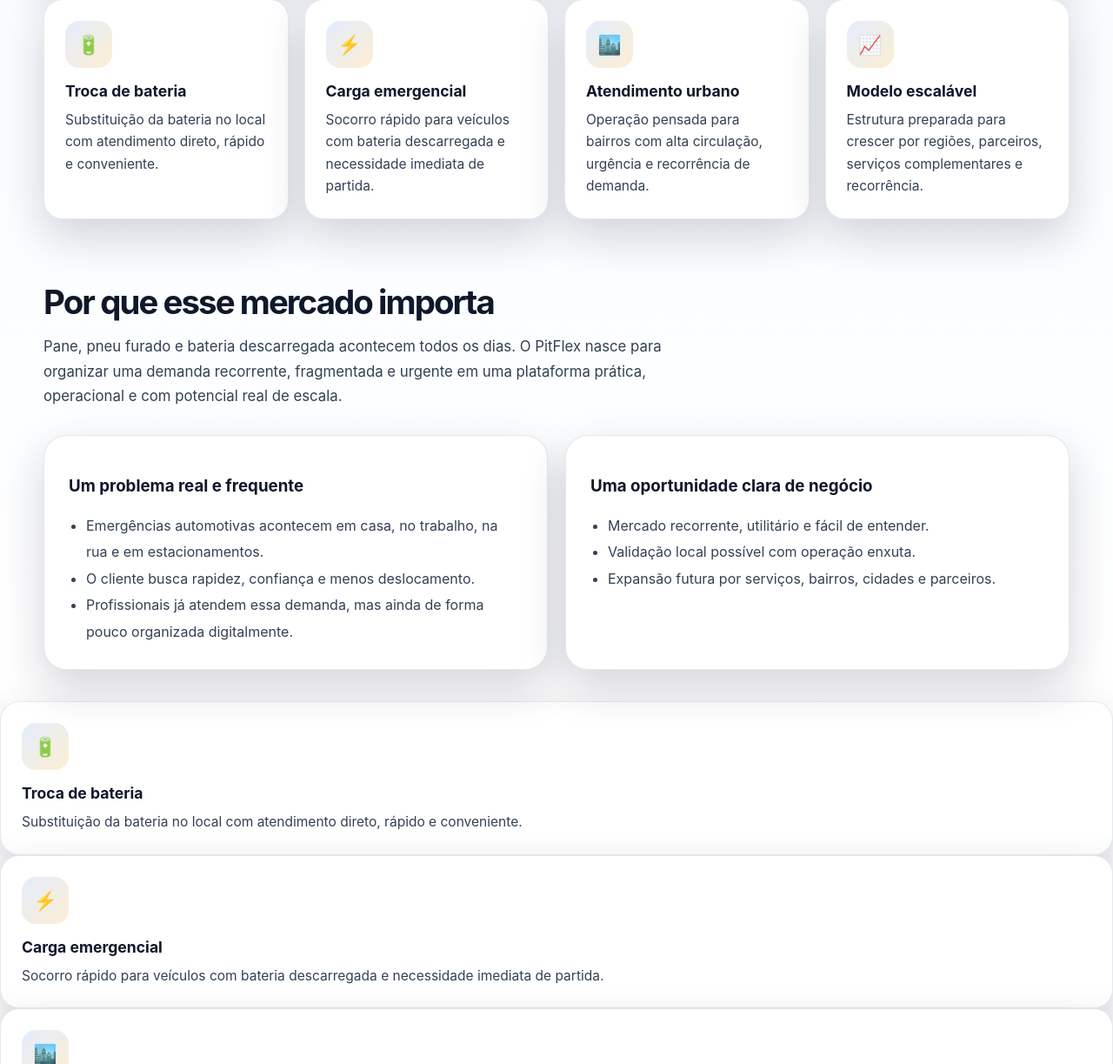
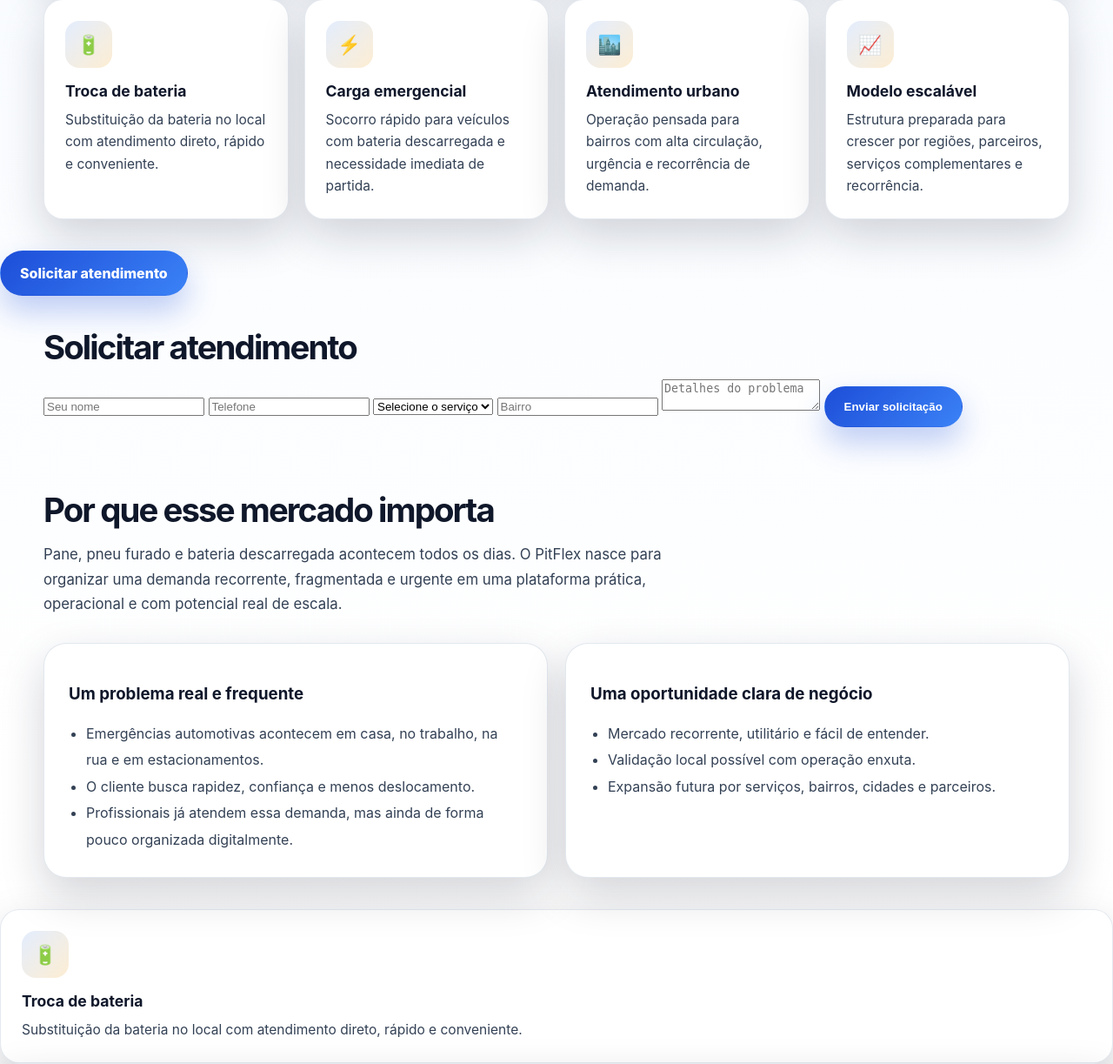
Before and after one commit to futuristion/pitflex-api, a Django app: page / in a window 1280 px wide. Shown: the part 1516-2739 px from the top of the page at 87% size. Run offline with Django 5.2, Linux system fonts and the light colour scheme.

Commit message:
ajuste landing page 16 marco 001

```diff
--- a/templates/landing/index.html
+++ b/templates/landing/index.html
@@ -602,6 +602,44 @@
       </div>
     </section>
 
+    <a class="btn btn-primary" href="#solicitar">
+    Solicitar atendimento
+    </a>
+
+    <section id="solicitar">
+  <div class="container">
+
+    <h2 class="section-title">Solicitar atendimento</h2>
+
+    <form id="pedidoForm">
+
+      <input type="text" name="nome" placeholder="Seu nome" required>
+
+      <input type="text" name="telefone" placeholder="Telefone" required>
+
+      <select name="servico" required>
+        <option value="">Selecione o serviço</option>
+        <option value="1">Troca de pneu</option>
+        <option value="2">Reparo de pneu</option>
+        <option value="3">Calibragem</option>
+        <option value="4">Rodízio de pneus</option>
+        <option value="5">Troca de bateria</option>
+        <option value="6">Carga emergencial</option>
+      </select>
+
+      <input type="text" name="bairro" placeholder="Bairro" required>
+
+      <textarea name="observacao" placeholder="Detalhes do problema"></textarea>
+
+      <button class="btn btn-primary" type="submit">
+        Enviar solicitação
+      </button>
+
+    </form>
+
+  </div>
+</section>
+
     <section id="oportunidade">
       <div class="container">
         <h2 class="section-title">Por que esse mercado importa</h2>
@@ -862,5 +900,42 @@
   <footer>
     <div class="container">PitFlex © 2026 — Plataforma de serviços automotivos sob demanda.</div>
   </footer>
+
+  <script>
+
+document.getElementById("pedidoForm").addEventListener("submit", async function(e){
+
+e.preventDefault()
+
+const form = new FormData(this)
+
+const data = {
+customer_name: form.get("nome"),
+phone: form.get("telefone"),
+service_id: form.get("servico"),
+neighborhood: form.get("bairro"),
+notes: form.get("observacao")
+}
+
+const res = await fetch("/api/orders/",{
+method:"POST",
+headers:{
+"Content-Type":"application/json"
+},
+body: JSON.stringify(data)
+})
+
+if(res.ok){
+alert("Solicitação enviada! Em breve entraremos em contato.")
+this.reset()
+}else{
+alert("Erro ao enviar pedido.")
+}
+
+})
+
+</script>
+
+
 </body>
 </html>
```
